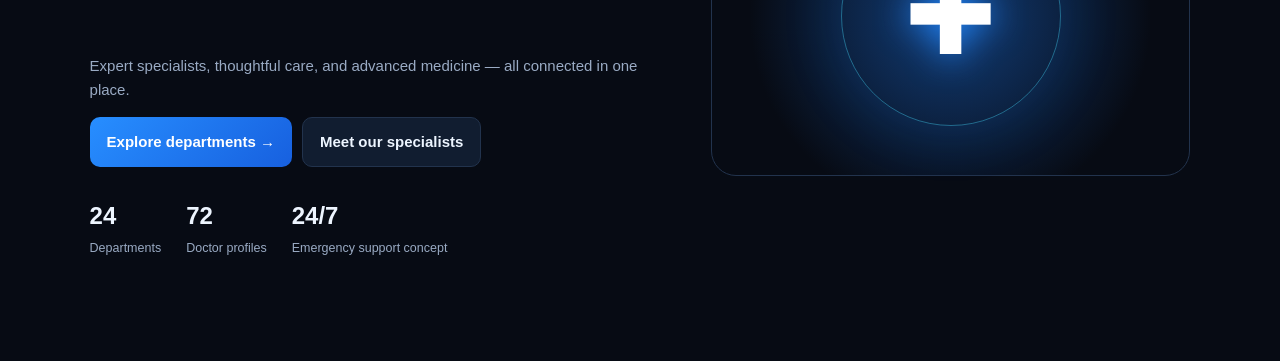
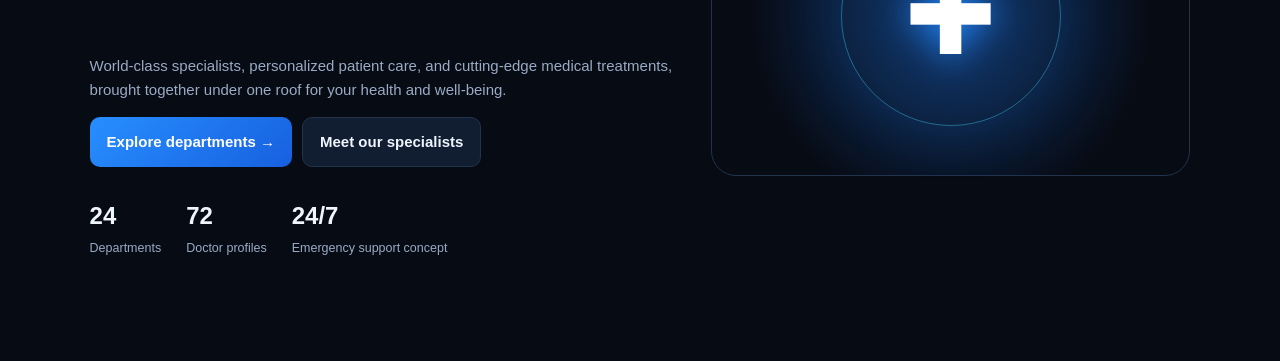
Before and after one commit to vishnu964210/test3, a plain HTML site: page index.html in a window 1280 px wide. Shown: the part 404-765 px from the top of the page. Drawn offline with Linux system fonts and the light colour scheme.

Commit message:
Update care description in index.html

```diff
--- a/index.html
+++ b/index.html
@@ -34,8 +34,7 @@
           <div class="eyebrow">Care that moves you forward</div>
           <h1>Better care.<br><em>Brighter futures.</em></h1>
           <p>
-            Expert specialists, thoughtful care, and advanced medicine —
-            all connected in one place.
+             World-class specialists, personalized patient care, and cutting-edge medical treatments, brought together under one roof for your health and well-being.
           </p>
           <div class="heroactions">
             <button class="primary" onclick="go('departments')">
```
